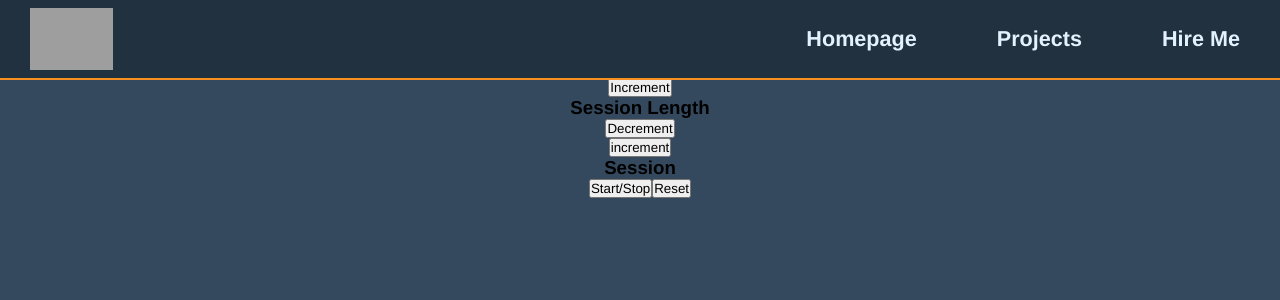
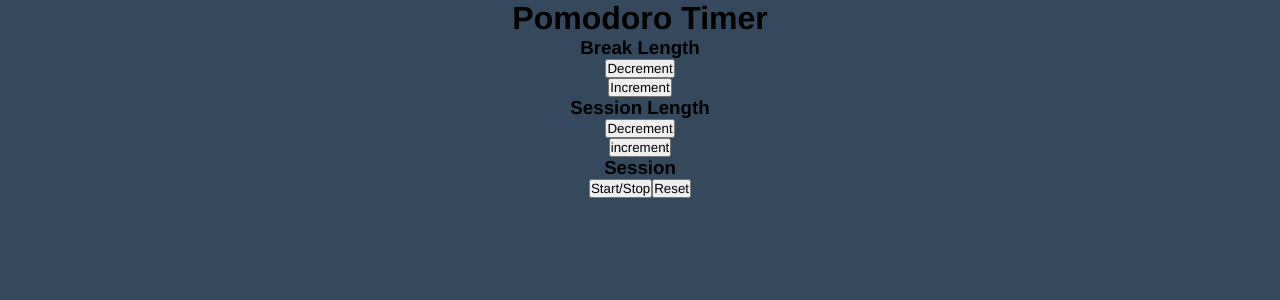
Before and after one commit to Windowsnipz/pomodoro-timer, a React (Create React App) app: page / in a window 1280 px wide. Shown: the top 300 px of the page. Built offline with nearby package versions, Linux system fonts and the light colour scheme; grey boxes are pictures that could not be loaded.

Commit message:
Removed Navbar to work on functionality first

```diff
--- a/src/App.js
+++ b/src/App.js
@@ -2,10 +2,10 @@ import './App.css';
 import Navbar from './Navbar';
 import Clock from './Clock';
 
-function App() {
+function App() { // Reminder: put Navbar back in
   return (
     <div className="App">
-      <Navbar />
+
       <Clock />
     </div>
   );
--- a/src/Clock.js
+++ b/src/Clock.js
@@ -4,7 +4,7 @@ function Clock() {
     return (
         <>
             <div>
-                <h1>Pomodor Timer</h1>
+                <h1>Pomodoro Timer</h1>
             </div>
             <div id="clock-wrapper">
                 <div id="break-label">
```
